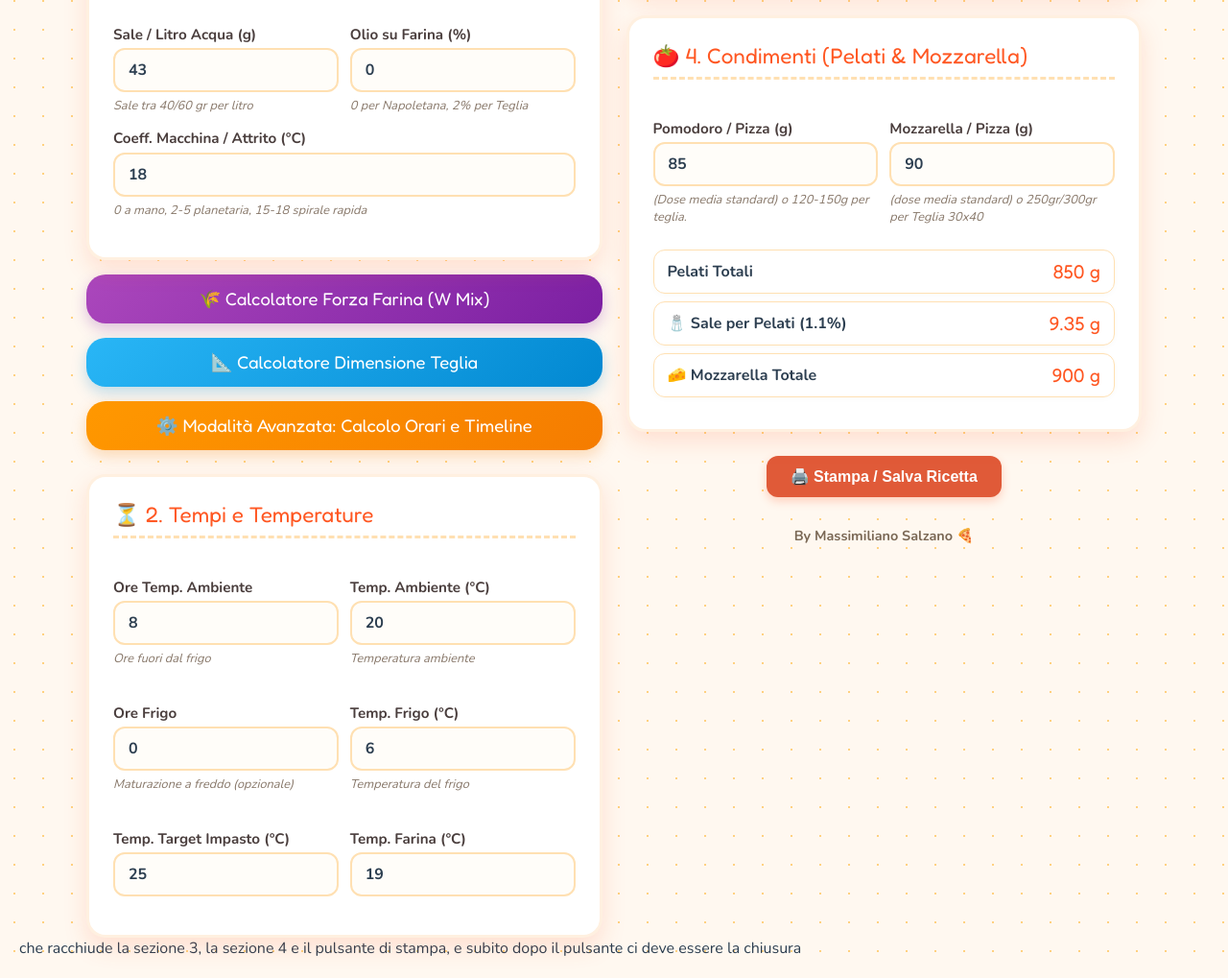
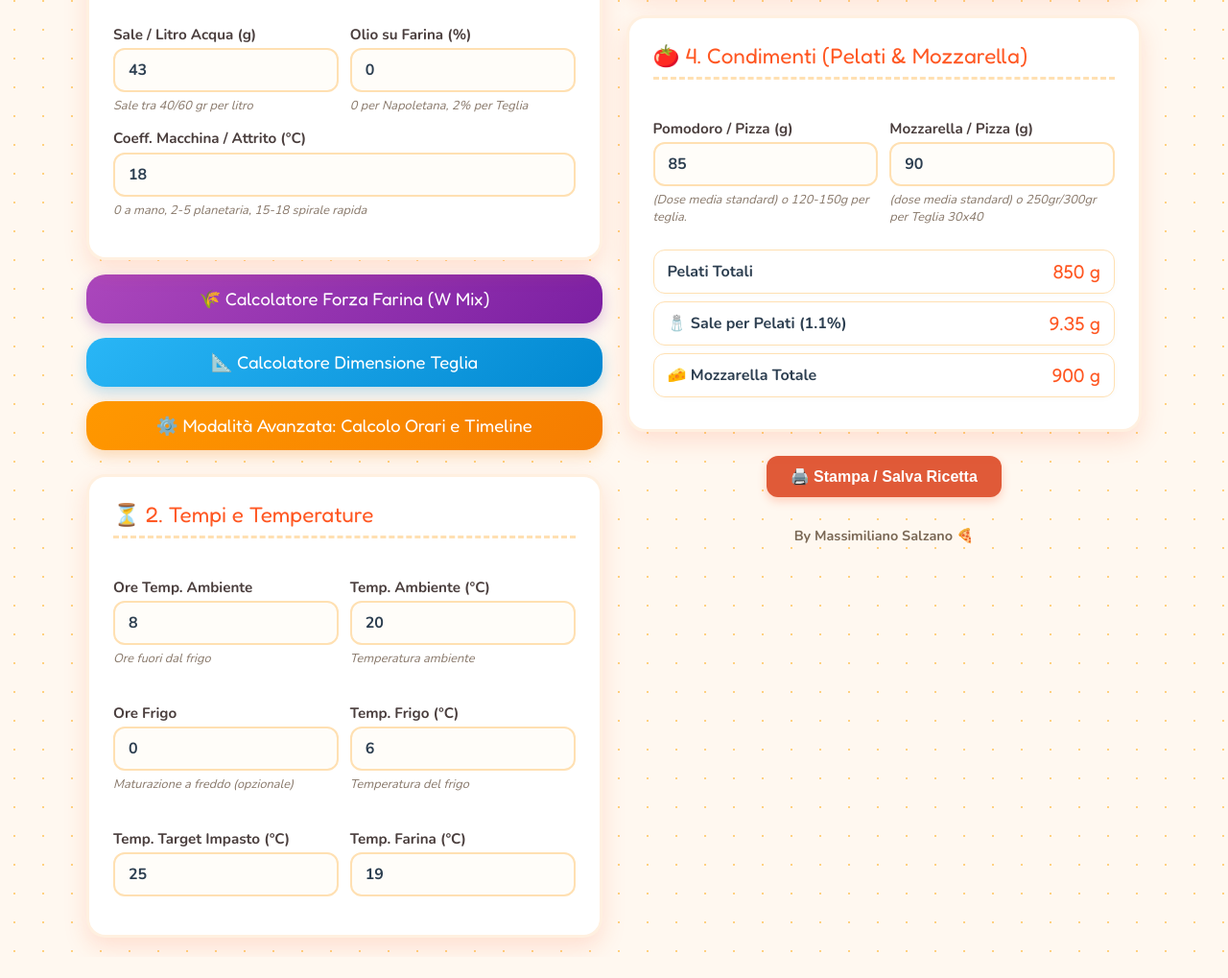
Before and after one commit to CalPizza-dotcom/Mastro-Impasto, a plain HTML site: page index.html in a window 1280 px wide. Shown: the part 734-1753 px from the top of the page at 96% size. After the commit the page ends 1731 px from the top, so only its background shows below. Drawn offline with nearby package versions, Linux system fonts and the light colour scheme.

Commit message:
Update index.html

```diff
--- a/index.html
+++ b/index.html
@@ -1623,6 +1623,5 @@
     calcolaTimeline();
     calcola();
   </script>
-<div id="area-stampa"> che racchiude la sezione 3, la sezione 4 e il pulsante di stampa, e subito dopo il pulsante ci deve essere la chiusura </div
 </body>
 </html>
```
